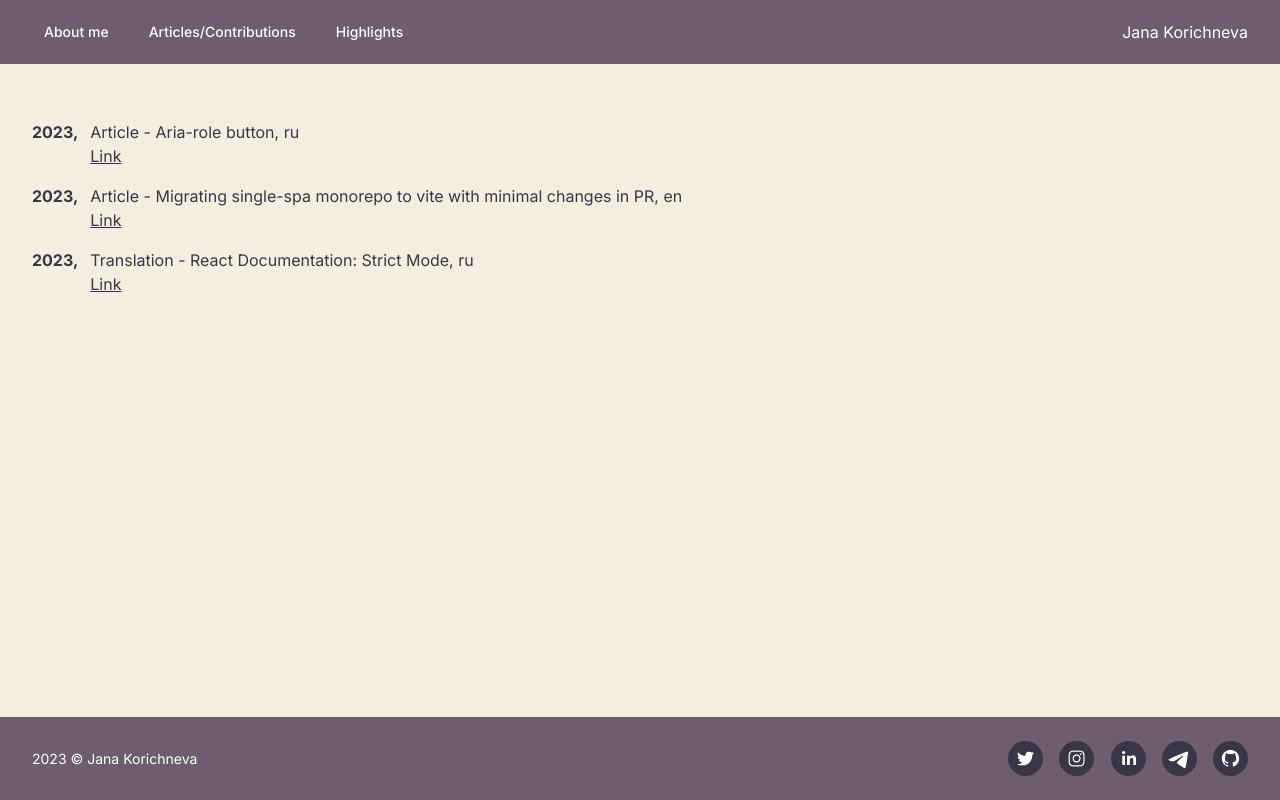
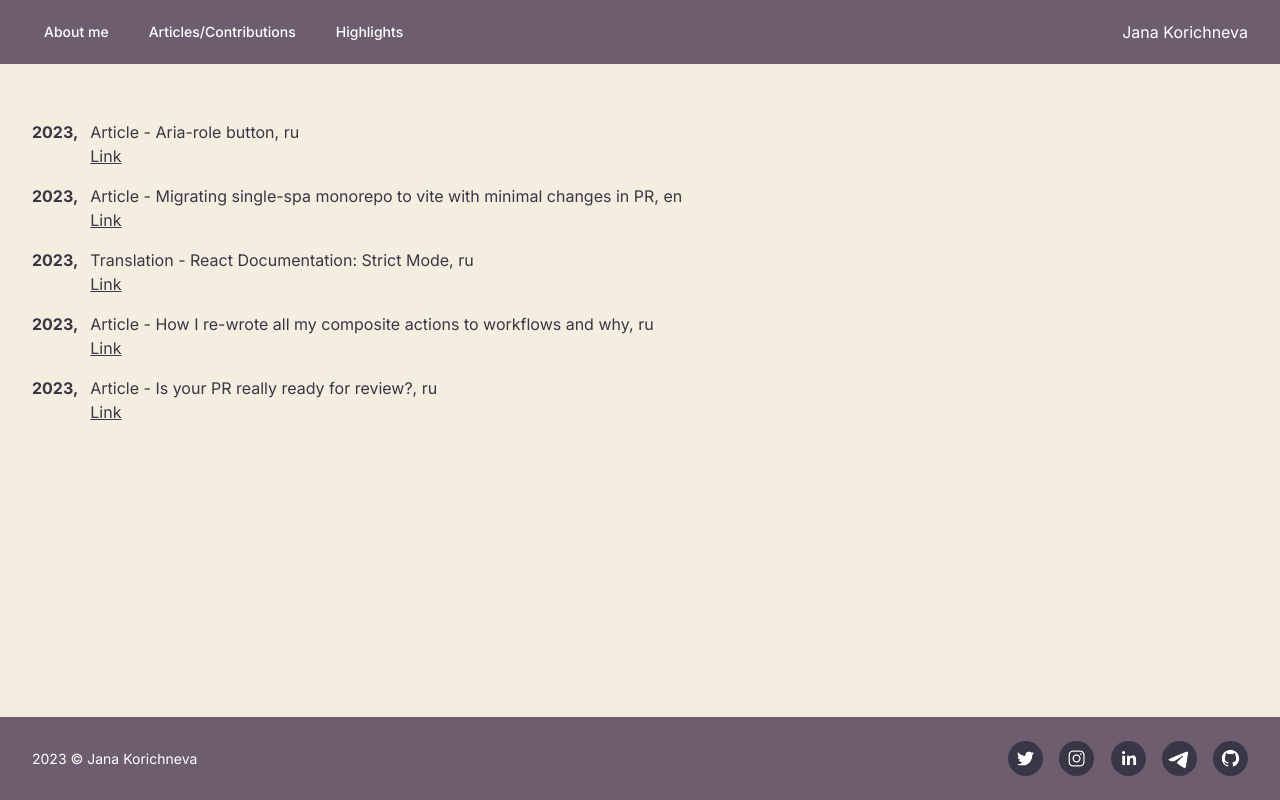
Before and after one commit to jkorichneva/website, a Next.js app: page /articles in a window 1280 px wide. Built offline with nearby package versions, Linux system fonts and the light colour scheme.

Commit message:
Add articles

```diff
--- a/app/articles/page.tsx
+++ b/app/articles/page.tsx
@@ -26,6 +26,22 @@ const articles = [
     language: "ru",
     link: "https://ru.react.dev/reference/react/StrictMode",
   },
+ {
+    id: 5,
+    year: 2023,
+    type: "Article",
+    description: "How I re-wrote all my composite actions to workflows and why",
+    language: "ru",
+    link: "https://dev.to/jkorichneva/how-i-re-wrote-all-my-composite-actions-to-workflows-and-why-14a5",
+  },
+    {
+    id: 6,
+    year: 2023,
+    type: "Article",
+    description: "Is your PR really ready for review?",
+    language: "ru",
+    link: "https://dev.to/jkorichneva/is-your-pr-really-ready-for-review-16c2",
+  },
 ];
 export default function Page() {
   return (
```
